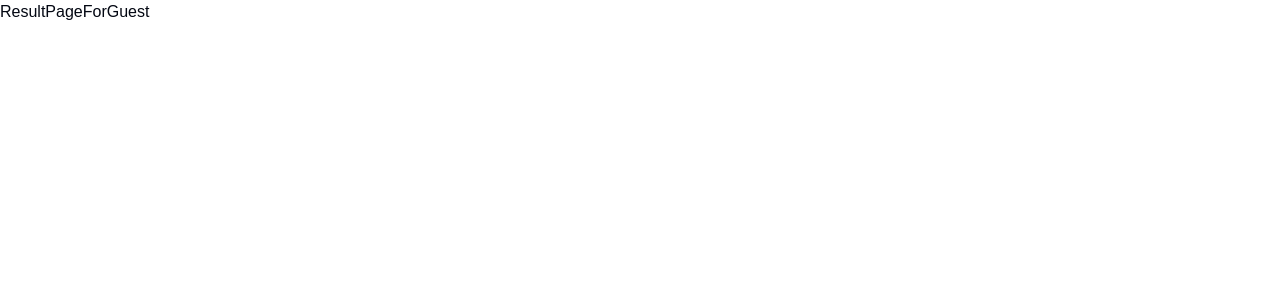
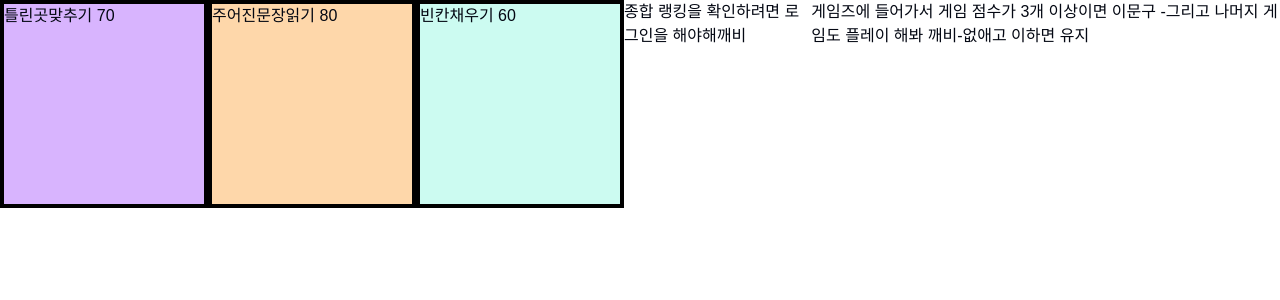
Before and after one commit to dev-rjw/geul-kkae-bi, a Next.js app: page /games/guest in a window 1280 px wide. Shown: the top 300 px of the page. Built offline with nearby package versions, Linux system fonts and the light colour scheme.

Commit message:
feat:[result]비회원 결과창 작업 진행중(점수 data 뿌려주는 것 까지 완료)

```diff
--- a/src/app/games/(result)/guest/page.tsx
+++ b/src/app/games/(result)/guest/page.tsx
@@ -1,29 +1,107 @@
 'use client';
 
-import React, { useEffect } from 'react';
+import React, { useEffect, useState } from 'react';
+import { JustEndedGameProp } from '../user/page';
 
-const ResultPageForGuest = () => {
-  useEffect(() => {
+export interface GamesScore {
+  speakingScore: string | null;
+  checkingScore: string | null;
+  writingScore: string | null;
+}
+
+export interface GamesArray {
+  type: string;
+  score: string | null;
+  color: string;
+  name: string;
+}
+
+const ResultPageForGuest = ({ searchParams }: JustEndedGameProp) => {
+  const [games, setGames] = useState<GamesArray[]>();
+
+  //얘는 더미데이터
+  if (typeof window !== 'undefined') {
     localStorage.setItem('speaking', '80');
     localStorage.setItem('checking', '70');
     localStorage.setItem('writing', '60');
+  }
 
-    //로컬스토리지에서 키와 벨류 가져오기
+  useEffect(() => {
+    //로컬스토리지에서 해당 value 가져오기(첫렌더링 할때마다)
+    //스트링 들어오면 내보내고 널이면 안내보내고 처리
     const speakingScore = localStorage.getItem('speaking');
     console.log('speakingScore', speakingScore);
     const checkingScore = localStorage.getItem('checking');
     console.log('checkingScore', checkingScore);
     const writingScore = localStorage.getItem('writing');
     console.log('writingScore', writingScore);
-    //없으니깐 null 나옴
+
+    const gamesArray = ({ speakingScore, checkingScore, writingScore }: GamesScore) => {
+      return [
+        {
+          type: 'checking',
+          score: checkingScore,
+          color: 'bg-purple-300',
+          name: '틀린곳맞추기',
+        },
+        {
+          type: 'speaking',
+          score: speakingScore,
+          color: 'bg-orange-200',
+          name: '주어진문장읽기',
+        },
+        { type: 'writing', score: writingScore, color: 'bg-teal-100', name: '빈칸채우기' },
+      ];
+    };
+
+    setGames(gamesArray({ speakingScore, checkingScore, writingScore }));
   }, []);
 
-  return <div>ResultPageForGuest</div>;
+  const justEndedGame: string | undefined = searchParams.key;
+
+  return (
+    <div className='flex flex-row'>
+      {games?.map((game) => {
+        if (game.type === justEndedGame) {
+          return (
+            <div
+              key={game.type}
+              className={`w-96 h-96 ${game.color}`}
+            >
+              <div>닉네임님의 국어 문해력은</div>
+              <div>{game.score}</div>
+              <div>캐릭터</div>
+              <div>한줄코멘트</div>
+            </div>
+          );
+        } else {
+          return (
+            <div key={game.type}>
+              <div className={`w-52 h-52 border-black border-4 flex flex-col ${game.color}`}>
+                <div>
+                  {game.score ? (
+                    <div>
+                      {game.name} {game.score}
+                    </div>
+                  ) : (
+                    `${game.name}하러가기`
+                  )}
+                </div>
+              </div>
+            </div>
+          );
+        }
+      })}
+      <div>종합 랭킹을 확인하려면 로그인을 해야해깨비</div>
+      <div>
+        게임즈에 들어가서 게임 점수가 3개 이상이면 이문구 -그리고 나머지 게임도 플레이 해봐 깨비-없애고 이하면 유지{' '}
+      </div>
+    </div>
+  );
 };
 
 export default ResultPageForGuest;
 
-// 로컬 스토리지에서 key가 있으면
+// 로컬 스토리지에서 key가 있으면 점수표시하고 없으면 해당 게임하러가기 문구표시
+// 방금 끝난게임과 끝나지 않은 게임 구분 (파람으로 받아줘야함)
 //그걸로 바로 화면 그려주면 됨
-//회원가입시에 가지고 있는걸 그냥 판별해서 보여주는거임
-//여기서 유저가 똑같은 게임 두번하면 전에 했던거에 업테이트되나 아니면 새로운 행이 하나더 만들어지나가 궁금
--- a/src/app/games/(result)/user/page.tsx
+++ b/src/app/games/(result)/user/page.tsx
@@ -1,4 +1,5 @@
 import { createClient } from '@/util/supabase/server';
+import Link from 'next/link';
 import React from 'react';
 
 //로그인한 유저 아이디 가져오기
@@ -25,11 +26,11 @@ export const fetchUserNickName = async () => {
   }
 };
 
-export interface justEndedGameProp {
+export interface JustEndedGameProp {
   searchParams: { [key: string]: string | undefined };
 }
 
-export interface userTable {
+export interface UserTable {
   user_id: string;
   checking: number;
   speaking: number;
@@ -38,7 +39,7 @@ export interface userTable {
 }
 
 //http://localhost:3000/games/user?key=checking 이런식으로 들어올거임
-const ResultPageForUser = async ({ searchParams }: justEndedGameProp) => {
+const ResultPageForUser = async ({ searchParams }: JustEndedGameProp) => {
   const serverClient = createClient();
 
   //현재 접속중인 user의 nick name
@@ -51,7 +52,7 @@ const ResultPageForUser = async ({ searchParams }: justEndedGameProp) => {
   const userId = await fetchUserId();
 
   //rank table에 해당 유저에 관련된 데이터만 가져와서 변수 user에 담아짐(2주치가 있다면 게임기록 2개가 들어감)
-  const userTable = resultScore?.filter((user) => user.user_id === userId) as userTable[];
+  const userTable = resultScore?.filter((user) => user.user_id === userId) as UserTable[];
   // 담기는 형태(테이블2개있을시)
   // userTable [
   //{
@@ -74,7 +75,7 @@ const ResultPageForUser = async ({ searchParams }: justEndedGameProp) => {
   });
 
   //객체분해할당 : user안에 담긴 객체 중에 게임점수 관련된 객체만 뽑아내서 객체 추가후 새로운 배열을 만드는 함수
-  const extractGames = (game: userTable) => {
+  const extractGames = (game: UserTable) => {
     const { checking, speaking, writing } = game;
     return [
       {
@@ -130,7 +131,6 @@ const ResultPageForUser = async ({ searchParams }: justEndedGameProp) => {
     : `종합 랭킹을 확인하려면 나머지 게임 2개를 마저 플레이 해야한다 깨비!`;
 
   // 해야될것
-  // link 연결
   // 점수에 따라서 라운드 그래프 변경, 캐릭터 변경, 점수평변경
 
   return (
@@ -139,11 +139,11 @@ const ResultPageForUser = async ({ searchParams }: justEndedGameProp) => {
       <div>
         {isDone ? (
           <div>
-            <div>랭킹보러가기</div>
-            <div>홈으로</div>
+            <Link href={'/games/rank'}>랭킹보러가기</Link>
+            <Link href={'/'}>홈으로</Link>
           </div>
         ) : (
-          <div>홈으로</div>
+          <Link href={'/'}>홈으로</Link>
         )}
       </div>
       <div className='flex flex-row'>
@@ -156,12 +156,14 @@ const ResultPageForUser = async ({ searchParams }: justEndedGameProp) => {
         <div>
           {unMatchedGames.map((game) => {
             return (
-              <div
-                className={`w-52 h-52 ${game.color} `}
+              <Link
                 key={game.type}
+                href={`/games/${game.type}`}
               >
-                {game.score ? `${game.name}${game.score}점` : `${game.name}하러가기`}
-              </div>
+                <div className={`w-52 h-52 ${game.color} `}>
+                  {game.score ? `${game.name}${game.score}점` : `${game.name}하러가기`}
+                </div>
+              </Link>
             );
           })}
         </div>
--- a/src/app/games/checking/page.tsx
+++ b/src/app/games/checking/page.tsx
@@ -0,0 +1,7 @@
+import React from 'react';
+
+const page = () => {
+  return <div>page</div>;
+};
+
+export default page;
--- a/src/app/games/speaking/page.tsx
+++ b/src/app/games/speaking/page.tsx
@@ -0,0 +1,7 @@
+import React from 'react';
+
+const page = () => {
+  return <div>page</div>;
+};
+
+export default page;
--- a/src/app/games/writing/page.tsx
+++ b/src/app/games/writing/page.tsx
@@ -0,0 +1,7 @@
+import React from 'react';
+
+const page = () => {
+  return <div>page</div>;
+};
+
+export default page;
```
